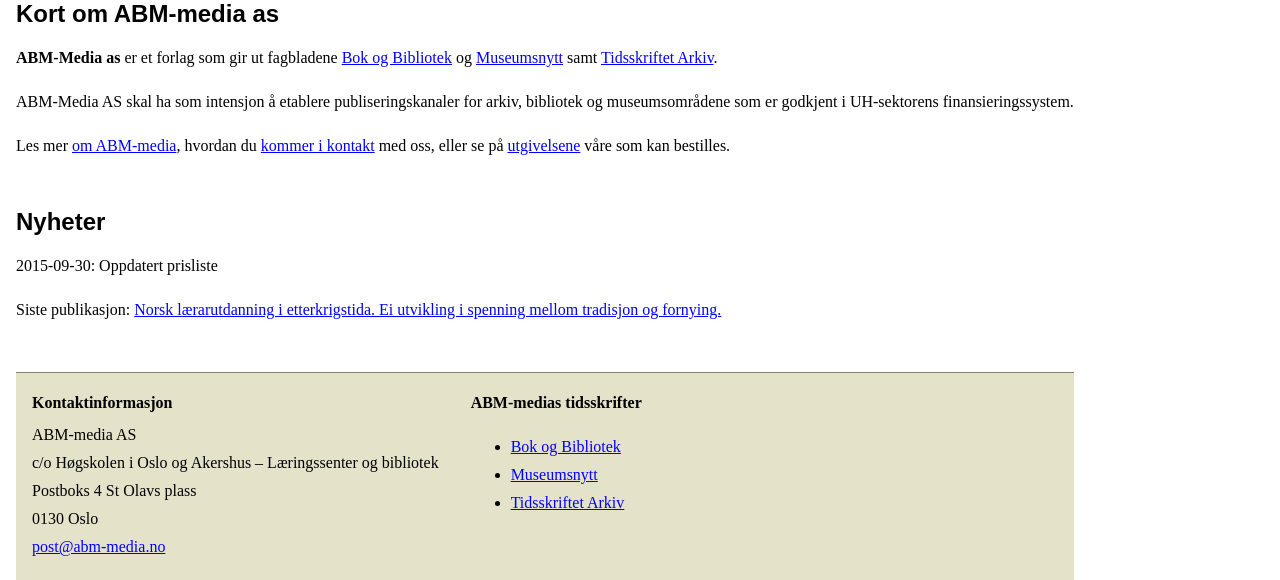
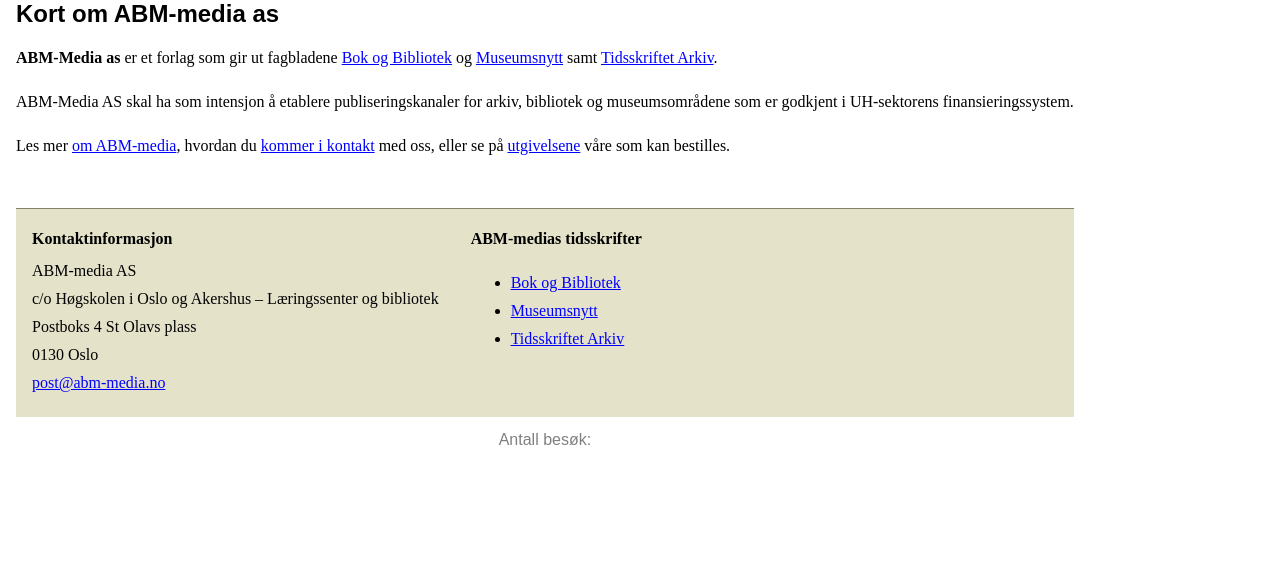
Before and after one commit to eirikhanssen/abm-media.no, a PHP site: page / in a window 1280 px wide. Shown: the part 142-722 px from the top of the page. Run offline with PHP 8.4, Linux system fonts and the light colour scheme.

Commit message:
fjern nyheter

```diff
--- a/index.php
+++ b/index.php
@@ -22,9 +22,6 @@
        <p><strong>ABM-Media as</strong> er et forlag som gir ut fagbladene <a href="http://www.bokogbibliotek.no">Bok og Bibliotek</a> og <a href="http://www.museumsnytt.no/">Museumsnytt</a> samt <a href="http://www.tidsskriftetarkiv.no">Tidsskriftet Arkiv</a>.</p>
        <p>ABM-Media AS skal ha som intensjon &aring; etablere publiseringskanaler for arkiv, bibliotek og museumsomr&aring;dene som er godkjent i UH-sektorens finansieringssystem.</p>
        <p>Les mer <a href="om.php">om ABM-media</a>, hvordan du <a href="kontakt.php">kommer i kontakt</a> med oss, eller se p&aring; <a href="utgivelser.php">utgivelsene</a> v&aring;re som kan bestilles.</p>
-        <h1>Nyheter</h1>
-		<p>2015-09-30: Oppdatert prisliste</p>
-		<p>Siste publikasjon: <a href="http://www.abm-media.no/utgivelse.php?isbn=9788293298113">Norsk lærarutdanning i etterkrigstida. Ei utvikling i spenning mellom tradisjon og fornying.</a></p>
 
 <?php include 'inc_footer.php'; ?>
 <p class="visits">Antall bes&oslash;k:
```
